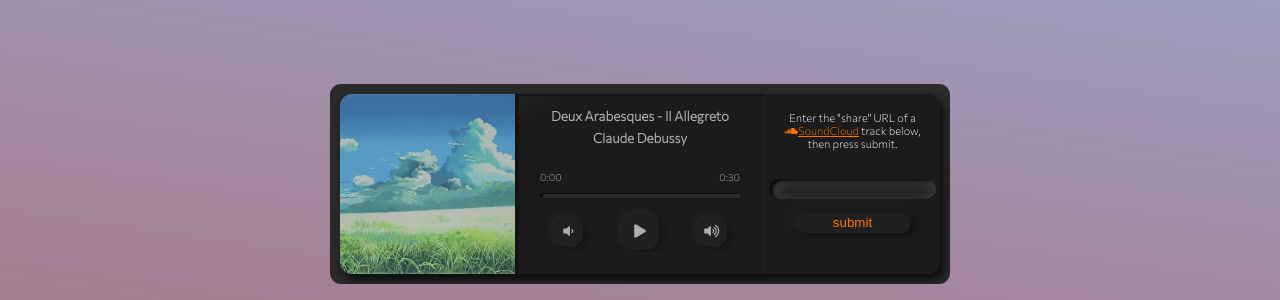
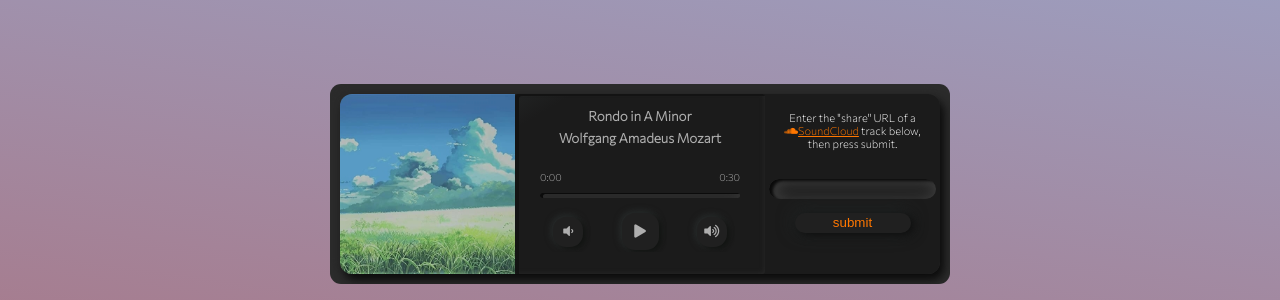
Before and after one commit to DarkHorse108/Music-Visualization-App, a Flask app: template Music_Visualization_Application/templates/home.html in a window 1280 px wide. Shown: the part 476-776 px from the top of the page. Run offline with Flask 2, Linux system fonts and the light colour scheme; the template is opened without the code that fills it, so the values that code supplies are empty; some libraries are stand-ins or nearby versions.

Commit message:
Replaced default song and changed starting RGB values for the fireflies

```diff
--- a/Music_Visualization_Application/static/js/main.js
+++ b/Music_Visualization_Application/static/js/main.js
@@ -89,7 +89,7 @@ const VOLUME_UP_BUTTON = document.getElementById("volume_up_button");
 const VOLUME_DOWN_BUTTON = document.getElementById("volume_down_button");
 // Initialize the default track
 const DEFAULT_TRACK =
-  "https://ia902809.us.archive.org/2/items/cd_debussy-piano-works/disc1/01.18.%20Claude%20Debussy%20-%20Deux%20Arabesques%20-%20II.%20Allegretto%20scherzando_sample.mp3";
+  "https://ia802807.us.archive.org/23/items/cd_mozart_wolfgang-amadeus-mozart-richard-goode/disc1/07.%20Wolfgang%20Amadeus%20Mozart%20-%20Rondo%20in%20A%20minor%2C%20K.%20511_sample.mp3";
 // The quantity of fast fourier transform samples of the track's frequency to be sampled per call to the Analyzer Node.
 const FREQUENCY_SAMPLESIZE = 256;
 
@@ -147,11 +147,6 @@ function callPerFrame() {
 callPerFrame();
 
 globalAudio.on("load", () => {
-  pauseFrequencyCollection();
-  displayPlayButton();
-});
-
-globalAudio.on("pause", () => {
   pauseFrequencyCollection();
   displayPlayButton();
 });
--- a/Music_Visualization_Application/static/js/three_js/components/meshes/fireflies.js
+++ b/Music_Visualization_Application/static/js/three_js/components/meshes/fireflies.js
@@ -41,9 +41,17 @@ function createFireFly(fireFlyNumber) {
       mesh.updateFlag = true;
       mesh.position.y = randomY + intensity * mesh.maxGain;
       if (mesh.fireFlyId <= 30) {
-        mesh.material.color.setRGB(intensity * 1, intensity * 1, intensity * 2);
+        mesh.material.color.setRGB(
+          intensity * 2 + 0.1,
+          intensity * 1,
+          intensity * 1
+        );
       } else if (31 <= mesh.fireFlyId && mesh.fireFlyId <= 60) {
-        mesh.material.color.setRGB(intensity * 2, intensity * 1, intensity * 1);
+        mesh.material.color.setRGB(
+          intensity * 1,
+          intensity * 1,
+          intensity * 2 + 0.1
+        );
       } else if (61 <= mesh.fireFlyId && mesh.fireFlyId <= 99) {
         mesh.material.color.setRGB(0.07, intensity + 0.2, 0.96);
       }
--- a/Music_Visualization_Application/templates/home.html
+++ b/Music_Visualization_Application/templates/home.html
@@ -46,13 +46,13 @@
             <div class="track_info_position">
               <div class="track_title">
                 <h5 id="track_title_outer">
-                  <span id="track_title_text">Deux Arabesques - II Allegreto</span
+                  <span id="track_title_text">Rondo in A Minor</span
                   >
                 </h5>
               </div>
               <div class="track_artist">
                 <h5 id="track_artist_outer">
-                  <span id="track_artist_text">Claude Debussy</span>
+                  <span id="track_artist_text">Wolfgang Amadeus Mozart</span>
                 </h5>
               </div>
             </div>
```
